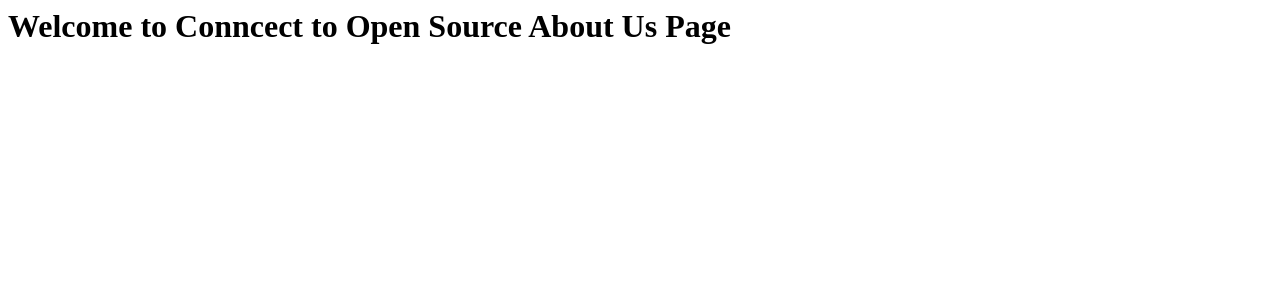
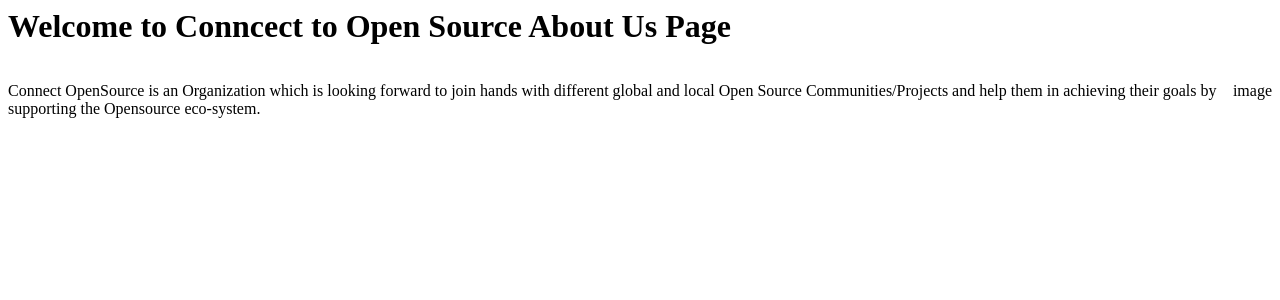
Before and after one commit to connectopensource/cto_website, a Django app: page /about/ in a window 1280 px wide. Shown: the top 300 px of the page. Run offline with Django 3.2, Linux system fonts and the light colour scheme.

Commit message:
basic layout

```diff
--- a/website/templates/website/about.html
+++ b/website/templates/website/about.html
@@ -1,2 +1,12 @@
 <html><head><title>Connect to Open Source</title></head></html>
-<bod><h1>Welcome to Conncect to Open Source About Us Page</h1></bod>
+<bod><h1>Welcome to Conncect to Open Source About Us Page</h1>
+<div style="display: -webkit-inline-flex;">
+	<p style="float: left;">
+		Connect OpenSource is an Organization which is looking forward to join hands with different global and local Open Source Communities/Projects and help them in achieving their goals by supporting the Opensource eco-system.
+	</p>
+	<div style="float: right;">
+		<p>image</p>
+		<img src="">
+	</div>
+</div>
+</bod>
```
